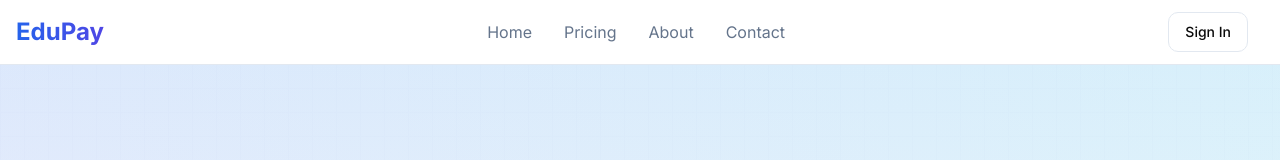
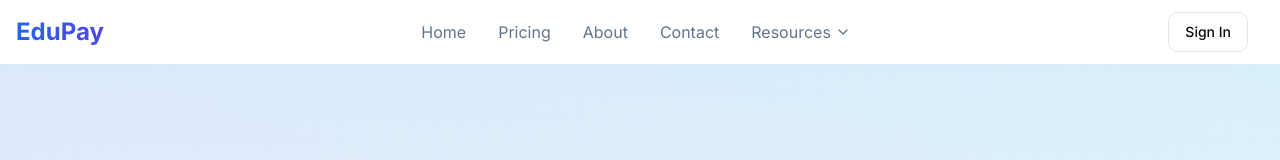
Before and after one commit to Thedongraphix/EduPayDeFi, a Next.js app: page / in a window 1280 px wide. Shown: the top 160 px of the page. Built offline with nearby package versions, Linux system fonts and the light colour scheme; what @reown/appkit, @reown/appkit-adapter-ethers would draw is missing.

Commit message:
Navbar mode

```diff
--- a/src/components/layout/navbar.tsx
+++ b/src/components/layout/navbar.tsx
@@ -1,10 +1,10 @@
-/*eslint-disable*/
 'use client';
-import { useState } from "react";
+
+import { useState, useEffect } from "react";
 import Link from "next/link";
 import { motion, AnimatePresence } from "framer-motion";
 import { Button } from "@/components/ui/button";
-import { Menu, X, } from "lucide-react";
+import { Menu, X, ChevronDown } from 'lucide-react';
 import { Web3ModalButton } from "@/context/web3modal";
 
 const navigation = [
@@ -12,13 +12,35 @@ const navigation = [
   { name: "Pricing", href: "/pricing" },
   { name: "About", href: "/about" },
   { name: "Contact", href: "/contact" },
+  {
+    name: "Resources",
+    href: "#",
+    children: [
+      { name: "Documentation", href: "/docs" },
+      { name: "API", href: "/api" },
+      { name: "Support", href: "/support" },
+    ],
+  },
 ];
 
 export function Navbar() {
   const [isOpen, setIsOpen] = useState(false);
+  const [isScrolled, setIsScrolled] = useState(false);
+  const [activeDropdown, setActiveDropdown] = useState<string | null>(null);
+
+  useEffect(() => {
+    const handleScroll = () => {
+      setIsScrolled(window.scrollY > 10);
+    };
+
+    window.addEventListener('scroll', handleScroll);
+    return () => window.removeEventListener('scroll', handleScroll);
+  }, []);
 
   return (
-    <nav className="fixed w-full bg-background/80 backdrop-blur-lg z-50 border-b">
+    <nav className={`fixed w-full z-50 transition-all duration-300 ${
+      isScrolled ? 'bg-background/90 backdrop-blur-lg shadow-md' : 'bg-transparent'
+    }`}>
       <div className="container mx-auto px-4">
         <div className="flex items-center justify-between h-16">
           {/* Logo */}
@@ -26,6 +48,7 @@ export function Navbar() {
             <motion.div
               initial={{ scale: 0.8, opacity: 0 }}
               animate={{ scale: 1, opacity: 1 }}
+              transition={{ duration: 0.5, ease: "easeOut" }}
               className="text-2xl font-bold bg-gradient-to-r from-blue-600 to-indigo-600 bg-clip-text text-transparent"
             >
               EduPay
@@ -33,27 +56,63 @@ export function Navbar() {
           </Link>
 
           {/* Desktop Navigation */}
-          <div className="hidden md:flex items-center space-x-8">
+          <div className="hidden lg:flex items-center space-x-8">
             {navigation.map((item) => (
+              <div key={item.name} className="relative group">
+                {item.children ? (
+                  <button
+                    onClick={() => setActiveDropdown(activeDropdown === item.name ? null : item.name)}
+                    className="flex items-center text-muted-foreground hover:text-primary transition-all duration-300 ease-in-out hover:scale-110"
+                  >
+                    {item.name}
+                    <ChevronDown className="ml-1 h-4 w-4" />
+                  </button>
+                ) : (
                   <Link
-                key={item.name}
                     href={item.href}
-                className="text-muted-foreground hover:text-primary transition-colors"
+                    className="text-muted-foreground hover:text-primary transition-all duration-300 ease-in-out hover:scale-110"
                   >
                     {item.name}
                   </Link>
+                )}
+                {item.children && (
+                  <AnimatePresence>
+                    {activeDropdown === item.name && (
+                      <motion.div
+                        initial={{ opacity: 0, y: -10 }}
+                        animate={{ opacity: 1, y: 0 }}
+                        exit={{ opacity: 0, y: -10 }}
+                        transition={{ duration: 0.2 }}
+                        className="absolute left-0 mt-2 w-48 rounded-md shadow-lg bg-background ring-1 ring-black ring-opacity-5"
+                      >
+                        <div className="py-1" role="menu" aria-orientation="vertical" aria-labelledby="options-menu">
+                          {item.children.map((subItem) => (
+                            <Link
+                              key={subItem.name}
+                              href={subItem.href}
+                              className="block px-4 py-2 text-sm text-muted-foreground hover:bg-muted hover:text-primary transition-colors"
+                              role="menuitem"
+                            >
+                              {subItem.name}
+                            </Link>
+                          ))}
+                        </div>
+                      </motion.div>
+                    )}
+                  </AnimatePresence>
+                )}
+              </div>
             ))}
           </div>
 
           {/* Desktop CTA */}
-          <div className="hidden md:flex items-center space-x-4">
+          <div className="hidden lg:flex items-center space-x-4">
             <Button variant="outline">Sign In</Button>
-            {/* Connect Wallet Button */}
             <Web3ModalButton />
           </div>
 
           {/* Mobile Menu Button */}
-          <div className="md:hidden">
+          <div className="lg:hidden">
             <Button
               variant="ghost"
               size="icon"
@@ -73,28 +132,60 @@ export function Navbar() {
             initial={{ opacity: 0, height: 0 }}
             animate={{ opacity: 1, height: "auto" }}
             exit={{ opacity: 0, height: 0 }}
-            className="md:hidden border-t"
+            transition={{ duration: 0.3, ease: "easeInOut" }}
+            className="lg:hidden border-t"
           >
-            <div className="container mx-auto px-4 py-4 space-y-4 bg-background">
+            <div className="container mx-auto px-4 py-4 space-y-4 bg-background/95 backdrop-blur-lg">
               {navigation.map((item) => (
+                <div key={item.name}>
+                  {item.children ? (
+                    <div>
+                      <button
+                        onClick={() => setActiveDropdown(activeDropdown === item.name ? null : item.name)}
+                        className="flex items-center justify-between w-full text-left text-muted-foreground hover:text-primary transition-all duration-300 ease-in-out hover:scale-105"
+                      >
+                        {item.name}
+                        <ChevronDown className="h-4 w-4" />
+                      </button>
+                      <AnimatePresence>
+                        {activeDropdown === item.name && (
+                          <motion.div
+                            initial={{ opacity: 0, height: 0 }}
+                            animate={{ opacity: 1, height: "auto" }}
+                            exit={{ opacity: 0, height: 0 }}
+                            transition={{ duration: 0.2 }}
+                            className="mt-2 space-y-2 pl-4"
+                          >
+                            {item.children.map((subItem) => (
                               <Link
-                  key={item.name}
+                                key={subItem.name}
+                                href={subItem.href}
+                                className="block text-sm text-muted-foreground hover:text-primary transition-all duration-300 ease-in-out hover:scale-105"
+                                onClick={() => setIsOpen(false)}
+                              >
+                                {subItem.name}
+                              </Link>
+                            ))}
+                          </motion.div>
+                        )}
+                      </AnimatePresence>
+                    </div>
+                  ) : (
+                    <Link
                       href={item.href}
-                  className="block text-muted-foreground hover:text-primary transition-colors"
+                      className="block text-muted-foreground hover:text-primary transition-all duration-300 ease-in-out hover:scale-105"
                       onClick={() => setIsOpen(false)}
                     >
                       {item.name}
                     </Link>
+                  )}
+                </div>
               ))}
               <div className="pt-4 space-y-4">
                 <Button variant="outline" className="w-full">
                   Sign In
                 </Button>
-                <div className="flex items-center">
-               {/* Add left margin to account for mobile menu button */}
-                <div className="md:hidden w-12"></div>
                 <Web3ModalButton />
-                </div>
               </div>
             </div>
           </motion.div>
```
Lines whose indentation alone changed are shown as unchanged.
